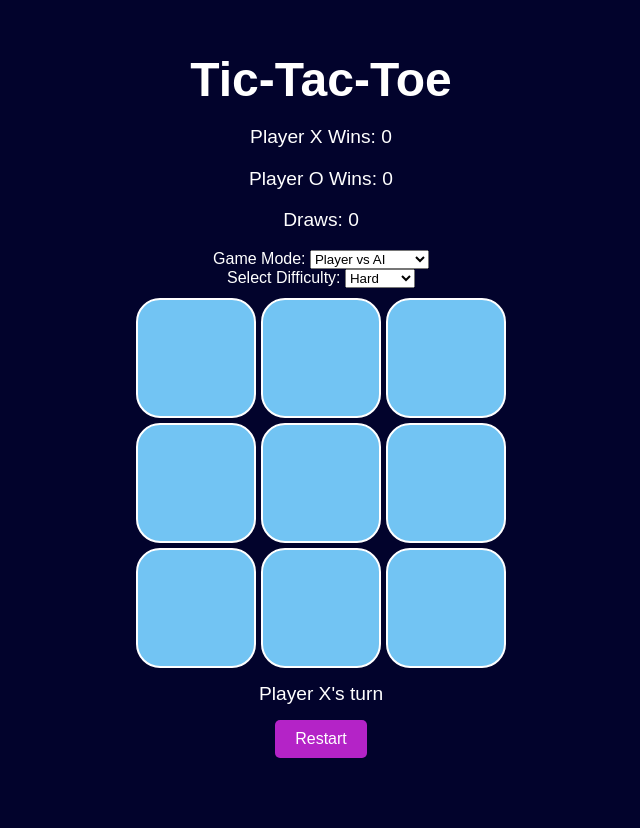
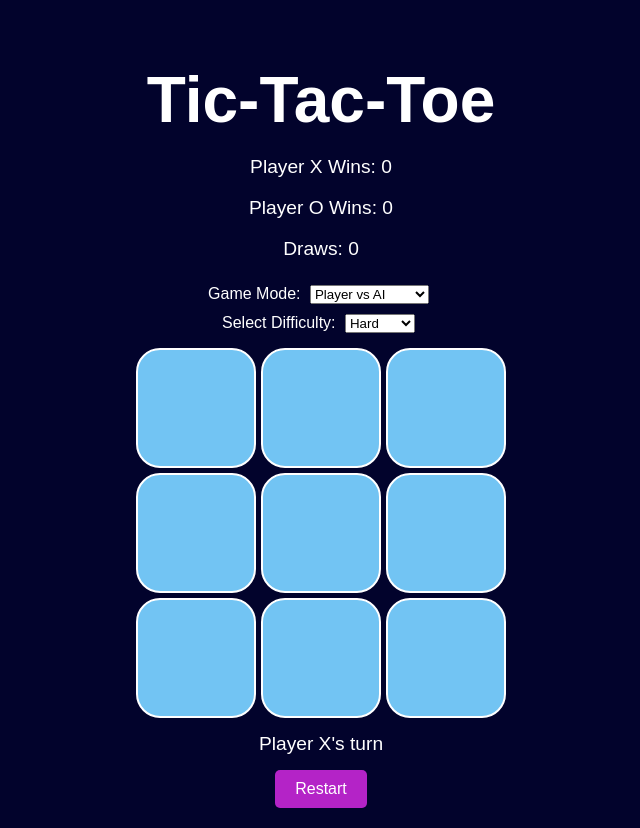
Before and after one commit to himansi-choudhary/tic-tac-toe, a plain HTML site: page index.html in a window 1280 px wide. Shown: the whole page, without its empty margins (319-959 px from the left). Before the commit the page ends 800 px from the top, so only its background shows below. Drawn offline with Linux system fonts and the light colour scheme.

Commit message:
styling change

```diff
--- a/style.css
+++ b/style.css
@@ -9,12 +9,16 @@ body {
 
 h1 {
   margin-bottom: 10px;
-  font-size: 3rem;
+  font-size: 4rem;
 }
 
 #scoreboard {
   margin: 10px 0;
   font-size: 1.2rem;
+}
+
+#mode, #difficulty {
+  margin: 5px;
 }
 
 #game {
@@ -87,7 +91,7 @@ h1 {
   }
 
   .cell {
-    font-size: 2rem;
+    font-size: 1rem;
   }
 
   #restart {
```
Also changed, not shown: index.html (line endings or trailing spaces).
